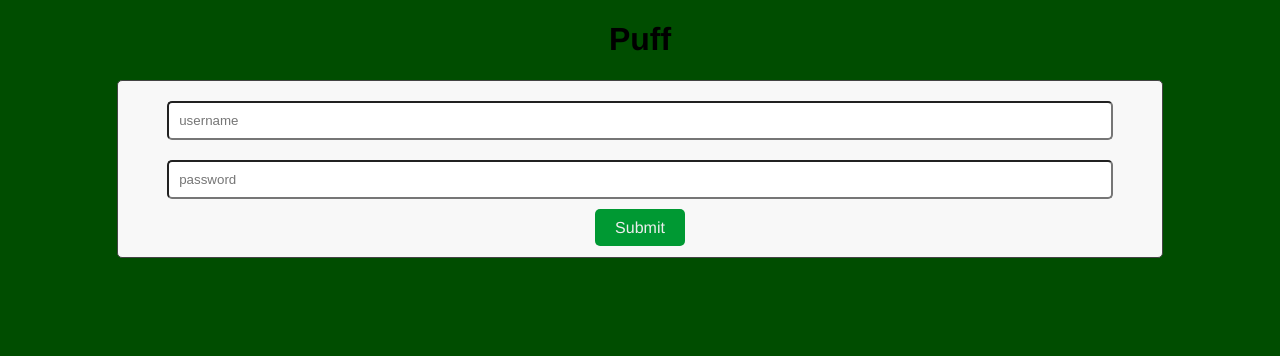
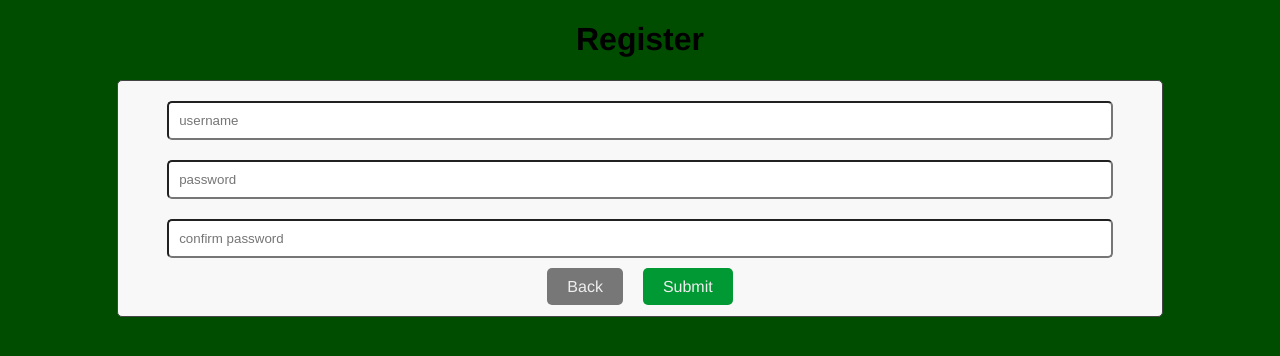
Before and after one commit to Radakka/puff-frontend, a Vue app: page /register in a window 1280 px wide. Before the commit this address led to /. Shown: the top 356 px of the page. Built offline with nearby package versions, Linux system fonts and the light colour scheme.

Commit message:
Added register screen

```diff
--- a/src/_services/UserService.js
+++ b/src/_services/UserService.js
@@ -2,7 +2,8 @@ import config from './config'
 
 export default {
 	login,
-	logout
+	logout,
+	register
 };
 
 function login(username, password) {
@@ -23,6 +24,20 @@ function login(username, password) {
 	});
 }
 
+function register(username, password) {
+	const requestOptions = {
+		method: 'POST',
+		headers: {'Content-Type': 'application/json'},
+		body: JSON.stringify({ username, password})
+	};
+
+	return fetch(`${config.apiUrl}/register`, requestOptions)
+	.then(handleResponse)
+	.then(response => {
+		return response;
+	});
+}
+
 function logout() {
 	localStorage.removeItem('user');
     localStorage.removeItem('token');
@@ -30,9 +45,10 @@ function logout() {
 
 function handleResponse(response) {
 	return response.text().then(text => {
-		const data = text && JSON.parse(text);
+		let data = text;
+		try { data = JSON.parse(text) } catch {}
 		if(!response.ok) {
-			const error = (data && data.message) || response.statusText;
+			const error = (data.message ? data.message : data) || response.statusText;
 			return Promise.reject(error);
 		}
 
--- a/src/components/Login.vue
+++ b/src/components/Login.vue
@@ -5,7 +5,10 @@
       <input v-model="username" v-on:keyup.enter="submit" type="text" class="user" placeholder="username" />
       <input v-model="password" v-on:keyup.enter="submit" type="password" class="password" placeholder="password" />
       <div class="button">
-        <a v-on:click="submit">Submit</a>
+        <a v-on:click="submit">Login</a>
+      </div>
+      <div class="button register">
+        <router-link to="/register">Register</router-link>
       </div>
     </form>
   </div>
@@ -34,7 +37,7 @@ export default {
           this.loginFailed = true;
         }
       );
-    },
+    }
   }
 }
 </script>
@@ -57,6 +60,7 @@ export default {
 
     .button {
       margin: 10px;
+      display: inline-block;
 
       a {
         background-color: #009933;
@@ -65,6 +69,11 @@ export default {
         width: 90%;
         color: #EEEEEE;
         cursor: pointer;
+        text-decoration: none;
+      }
+
+      &.register a {
+      	background-color: #777;
       }
     }
 
--- /dev/null
+++ b/src/components/Register.vue
@@ -0,0 +1,130 @@
+<template>
+  <div class="register">
+    <form>
+      <div v-if="error" class="registerError">{{errorMessage}}</div>
+      <input v-model="username" v-on:keyup.enter="submit" type="text" class="user" placeholder="username" />
+      <input v-model="password" v-on:keyup.enter="submit" type="password" class="password" placeholder="password" />
+      <input v-model="password2" v-on:keyup.enter="submit" type="password" class="password" placeholder="confirm password" />
+      <div class="button back">
+        <router-link to="/">Back</router-link>
+      </div>
+      <div class="button">
+        <a v-on:click="submit">Submit</a>
+      </div>
+    </form>
+  </div>
+</template>
+
+<script>
+import userService from '../_services/UserService';
+import router from '../router'
+
+export default {
+  name: 'register',
+  data: function () {
+    return {
+      username: '',
+      password: '',
+      password2: '',
+      error: false,
+      errorMessage: ''
+    }
+  },
+  methods: {
+    submit: function () {
+      if(this.validate().valid) {
+        userService.register(this.username, this.password).then(
+          user => {
+            userService.login(this.username, this.password).then(
+              user => {
+                router.push('/games');
+              }
+            );
+          },
+          error => {
+            console.log(error);
+            this.error = true;
+            this.errorMessage = error;
+          }
+        );
+      } else {
+        this.error = true;
+        this.errorMessage = this.validate().message
+      }
+    },
+    validate: function () {
+
+      if(this.username.length === 0) {
+        return {
+          valid: false,
+          message: 'Username must not be empty'
+        }
+      }
+
+      if(this.password.length === 0) {
+        return {
+          valid: false,
+          message: 'Password must not be empty'
+        }
+      }
+
+      if(this.password !== this.password2) {
+        return {
+          valid: false,
+          message: 'Passwords must match each other'
+        }
+      }
+
+      return { valid: true }
+    }
+  }
+}
+</script>
+
+<style scoped lang="scss">
+  .register {
+    border: 1px solid #444444;
+    border-radius: 5px;
+    background-color: #F8F8F8;
+    width: 80%;
+    margin: 0 auto;
+    padding: 10px;
+
+    input {
+      width: 90%;
+      margin: 10px;
+      padding: 10px;
+      border-radius: 5px;
+    }
+
+    .button {
+      margin: 10px;
+      display: inline-block;
+
+      a {
+        background-color: #009933;
+        border-radius: 5px;
+        padding: 10px 20px;
+        width: 90%;
+        color: #EEEEEE;
+        cursor: pointer;
+        text-decoration: none;
+      }
+
+      &.back a {
+      	background-color: #777;
+      }
+    }
+
+    .registerError {
+      border: 1px solid #b30000;
+      border-radius: 5px;
+      padding: 10px;
+      width: 90%;
+      margin: 0 auto;
+      background-color: #e60000;
+      font-weight: bold;
+      color: white;
+    }
+  }
+</style>
--- a/src/router.js
+++ b/src/router.js
@@ -1,6 +1,7 @@
 import Vue from 'vue'
 import Router from 'vue-router'
 import Home from './views/Home.vue'
+import Register from './views/Register.vue'
 import Games from './views/Games.vue'
 import NewGame from './views/NewGame.vue'
 import Game from './views/Game.vue'
@@ -15,6 +16,11 @@ const router = new Router({
       path: '/',
       name: 'home',
       component: Home
+    },
+    {
+      path: '/register',
+      name: 'register',
+      component: Register
     },
     {
       path: '/games',
@@ -40,7 +46,7 @@ const router = new Router({
 
 router.beforeEach((to, from, next) => {
   // redirect to login page if not logged in and trying to access a restricted page
-  const publicPages = ['/'];
+  const publicPages = ['/', '/register'];
   const authRequired = !publicPages.includes(to.path);
   const loggedIn = localStorage.getItem('user');
 
--- /dev/null
+++ b/src/views/Register.vue
@@ -0,0 +1,24 @@
+<template>
+  <div class="home">
+    <h1>Register</h1>
+    <Register />
+  </div>
+</template>
+
+<script>
+// @ is an alias to /src
+import Register from '../components/Register.vue'
+
+export default {
+  name: 'register',
+  components: {
+    Register
+  }
+}
+</script>
+
+<style scoped lang="scss">
+.home {
+  margin: 0 auto;
+}
+</style>
```
